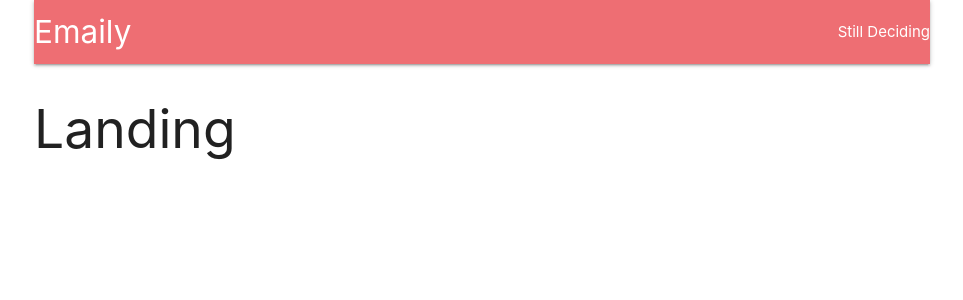
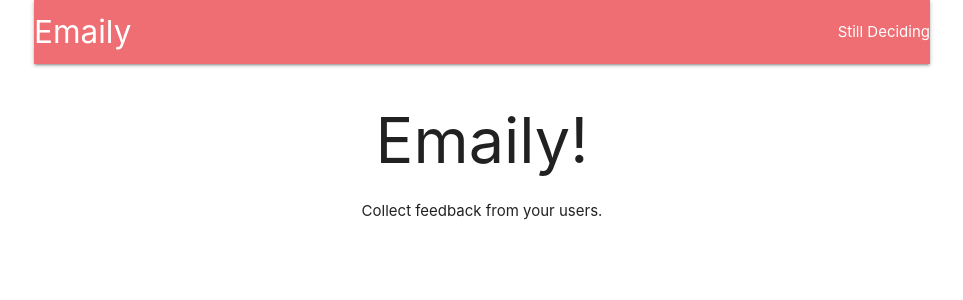
Before and after one commit to w73919612/NodeWithReact, a React (Create React App) app in the folder client/: page / in a window 1280 px wide. Shown: the top 300 px of the page, without its empty margins (158-1121 px from the left). Built offline with nearby package versions, Linux system fonts and the light colour scheme; no server answers.

Commit message:
End of Lesson 87 - Which concludes Section 7 of Course. However, the Error from lesson 84 is still not solved: Error-the surveys gets appended to port5000 not 3000.

```diff
--- a/client/src/components/App.js
+++ b/client/src/components/App.js
@@ -2,12 +2,12 @@
 import { BrowserRouter, Route} from 'react-router-dom';
 import { connect } from 'react-redux';
 import * as actions from '../actions';
+import Landing from './Landing';
 
 import Header from './Header';
 
 const Dashboard = () => <h2>Dashboard</h2>
 const SurveyNew = () => <h2>SurveyNew</h2>
-const Landing = () => <h2>Landing</h2>
 
 
 class App extends Component {
--- a/client/src/components/Header.js
+++ b/client/src/components/Header.js
@@ -1,5 +1,6 @@
 import React, { Component } from 'react';
 import { connect } from  'react-redux';
+import { Link } from 'react-router-dom';
 
 class Header extends Component {
 
@@ -10,17 +11,19 @@
     case false:
       return <li><a href="/auth/google">Login with Google</a></li>;
     default:
-      return <li><a href="/auth">Logout</a></li>;
+      return <li><a href="/api/logout">Logout</a></li>;
   }
 }
   render() {
-    console.log(this.props);
     return (
       <nav>
         <div className="nav-wrapper">
-          <a className="left brand-logo">
+          <Link
+            to={this.props.auth ? '/surveys' : '/'}
+            className="left brand-logo"
+          >
             Emaily
-          </a>
+          </Link>
           <ul className="right">
             {this.renderContent()}
           </ul>
--- /dev/null
+++ b/client/src/components/Landing.js
@@ -0,0 +1,14 @@
+import React from 'react';
+
+const Landing = () => {
+  return (
+    <div style={{ textAlign: 'center'}}>
+      <h1>
+        Emaily!
+      </h1>
+      Collect feedback from your users.
+    </div>
+  )
+}
+
+export default Landing;
```
Also changed, not shown: 1 other file (tests, documents, lock files or other folders).
